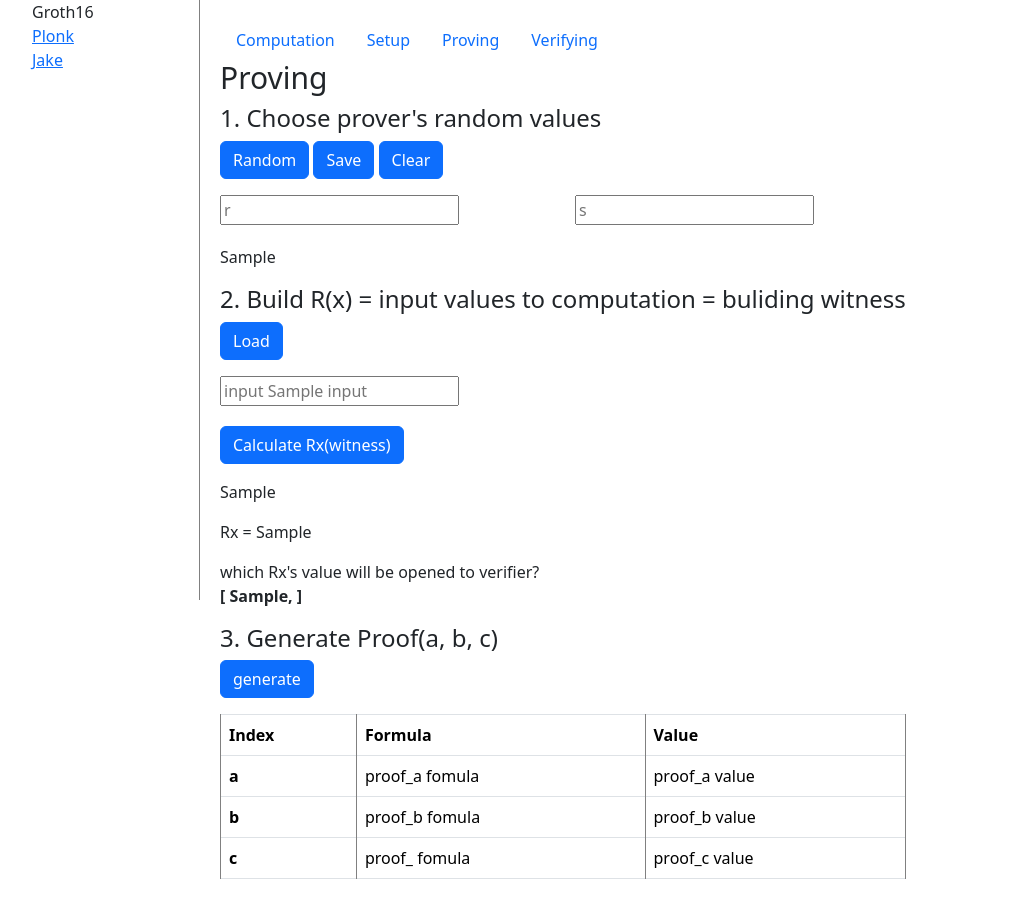
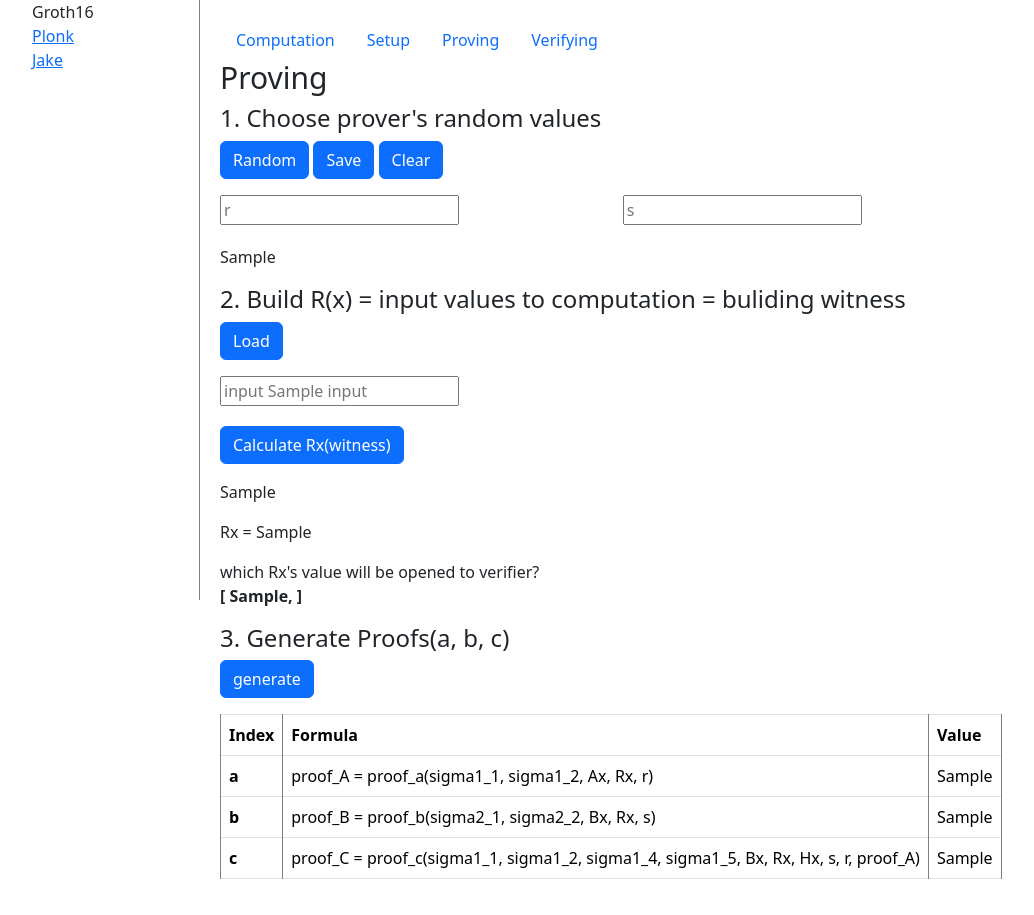
Before and after one commit to tokamak-network/interactive-zkp-study, a Flask app: template templates/groth16/proving.html in a window 1280 px wide. Shown: the part 97-1012 px from the top of the page, without its empty margins (0-1034 px from the left). Run offline with Flask 3, Linux system fonts and the light colour scheme; the template is opened without the code that fills it: most values are stand-ins (such as "Sample title", 1, 10 or a date in 2020).

Commit message:
proof generation added

```diff
--- a/app.py
+++ b/app.py
@@ -54,6 +54,12 @@ from zkp.groth16.setup import (
     sigma15,
     sigma21,
     sigma22
+)
+
+from zkp.groth16.proving import (
+    proof_a,
+    proof_b,
+    proof_c
 )
 
 class FR(FQ):
@@ -658,13 +664,15 @@ def main_proving():
 
     #values from previous stage(setup)
     public_gates = session.get("public_gates")
+    proofs = session.get("proofs")
     return render_template("groth16/proving.html", \
                            p_random=p_random, \
                            p_input_is_load=p_inputs_is_load, \
                            inputs=inputs, \
                            user_inputs=user_inputs, \
                            r_values=r_values, \
-                           public_gates=public_gates \
+                           public_gates=public_gates, \
+                           proofs=proofs \
                            )
 
 # @app.route("/groth/proving/random/save", methods=["POST"])
@@ -698,6 +706,7 @@ def clear_prover_random():
             session["inputs"] = None
             session["user_inputs"] = None
             session['r_values'] = None
+            session["proofs"] = None
 
             # print("prover random cleared")
             return redirect(url_for('main_proving'))
@@ -739,6 +748,82 @@ def calculate_witness():
     else:
         return redirect(url_for('main_proving'))
 
+@app.route("/groth/proving/proof/generate", methods=["POST"])
+def generate_proof():
+    if request.method == "POST":
+        user_code = session.get("code")
+        user_inputs = session.get("user_inputs")
+        public_gates = session.get("public_gates")
+        prover_random = session.get("prover_random")
+        # print(public_gates)
+        # print(type(public_gates[0]))
+        user_inputs_li = [int(user_inputs[i]) for i in user_inputs]
+        # print(user_inputs_li)
+        sigmas = session.get("sigmas")
+        polys = session.get("polys")
+        if user_code:
+            inputs, body = extract_inputs_and_body(parse(user_code))
+            flatcode = flatten_body(body)
+            rx = assign_variables(inputs, user_inputs_li, flatcode)
+            initialize_symbol()
+
+            r = prover_random["r"]
+            s = prover_random["s"]
+
+            Ax = [ [FR(n) for n in vec] for vec in polys["Ap"] ]
+            Bx = [ [FR(n) for n in vec] for vec in polys["Bp"] ]
+            Cx = [ [FR(n) for n in vec] for vec in polys["Cp"] ]
+            Zx = [ FR(num) for num in polys["Zp"] ]
+            Rx = [FR(r) for r in rx]
+
+            Hx, remain = hxr(Ax, Bx, Cx, Zx, Rx)
+
+            # print(Ax)
+
+            def turn_g1_int(g1p):
+                return [int(num) for num in g1p]
+
+            def turn_g2_int(g2p):
+                o = []
+                g2p0 = [int(g2p[0].coeffs[0]), int(g2p[0].coeffs[1])]
+                g2p1 = [int(g2p[1].coeffs[0]), int(g2p[1].coeffs[0])]
+                g2_int = [g2p0, g2p1]
+                return g2_int
+
+            def turn_g2_fq2(g2p_int):
+                g2p0 = bn128.FQ2(g2p_int[0])
+                g2p1 = bn128.FQ2(g2p_int[1])
+                return (g2p0, g2p1)
+
+            def turn_g1_fq(g1_int):
+                return (bn128.FQ(g1_int[0]), bn128.FQ(g1_int[1]))
+
+            sigma1_1 = [turn_g1_fq(point) for point in sigmas["1_1"]]
+            sigma1_2 = [turn_g1_fq(point) for point in sigmas["1_2"]]
+            sigma1_4 = [turn_g1_fq(point) for point in sigmas["1_4"]]
+            sigma1_5 = [turn_g1_fq(point) for point in sigmas["1_5"]]
+            sigma2_1 = [turn_g2_fq2(point) for point in sigmas["2_1"]]
+            sigma2_2 = [turn_g2_fq2(point) for point in sigmas["2_2"]]
+
+            # print(sigma1_1)
+            # print(sigma2_2)
+
+            prf_a = proof_a(sigma1_1, sigma1_2, Ax, Rx, r)
+            prf_b = proof_b(sigma2_1, sigma2_2, Bx, Rx, s)
+            prf_c = proof_c(sigma1_1, sigma1_2, sigma1_4, sigma1_5, Bx, Rx, Hx, s, r, prf_a, public_gates)
+
+            # print(prf_a)
+            # print(prf_b)
+            # print(prf_c)
+
+            o = {"proof_a" : turn_g1_int(prf_a), "proof_b" : turn_g2_int(prf_b), "prof_c" : turn_g1_int(prf_c)}
+
+            # print(o)
+            session["proofs"] = o
+            return redirect(url_for('main_proving'))
+    else:
+        return redirect(url_for('main_proving'))
+
 #### VERIFYING ####
 
 @app.route("/groth/verifying")
--- a/static/index.js
+++ b/static/index.js
@@ -189,3 +189,7 @@ async function load_prover_input(){
 async function calculate_witness(){
     document.getElementById('calculate-witness-form').submit();
 }
+
+async function generate_proof(){
+    document.getElementById('generate-proof-form').submit();
+}
--- a/templates/groth16/proving.html
+++ b/templates/groth16/proving.html
@@ -77,9 +77,13 @@
 
 </section>
 <section>
-    <h4>3. Generate Proof(a, b, c)</h4>
+    <h4>3. Generate Proofs(a, b, c)</h4>
     <p>
-        <button type="button" onclick="" class="btn btn-primary">generate</button>
+        <button type="button" onclick="generate_proof()" class="btn btn-primary">
+            <form action="{{url_for("generate_proof")}}" method="post" id="generate-proof-form">
+                generate
+            </form>
+        </button>
     </p>
     <p>
         <table class="table table-bordered">
@@ -95,27 +99,27 @@
                 <tr>
                     <th scope="row">a</th>
                     <td>
-                        proof_a fomula
+                        proof_A = proof_a(sigma1_1, sigma1_2, Ax, Rx, r)
                     </td>
-                    <td>proof_a value</td>
+                    <td>{{proofs.proof_a}}</td>
                 </tr>
 
                 <!-- proof b -->
                 <tr>
                     <th scope="row">b</th>
                     <td>
-                        proof_b fomula
+                        proof_B = proof_b(sigma2_1, sigma2_2, Bx, Rx, s)
                     </td>
-                    <td>proof_b value</td>
+                    <td>{{proofs.proof_b}}</td>
                 </tr>
 
                 <!-- proof c -->
                 <tr>
                     <th scope="row">c</th>
                     <td>
-                        proof_ fomula
+                        proof_C = proof_c(sigma1_1, sigma1_2, sigma1_4, sigma1_5, Bx, Rx, Hx, s, r, proof_A)
                     </td>
-                    <td>proof_c value</td>
+                    <td>{{proofs.proof_c}}</td>
                 </tr>
             </tbody>
         </table>
--- a/zkp/groth16/proving.py
+++ b/zkp/groth16/proving.py
@@ -1,7 +1,7 @@
 from py_ecc.fields import bn128_FQ as FQ
 from py_ecc import bn128
 
-from poly_utils import (
+from zkp.groth16.poly_utils import (
     getNumWires,
     getNumGates
 )
```
Also changed, not shown: zkp/groth16/arb_private/test.py (+9 -0 lines).
